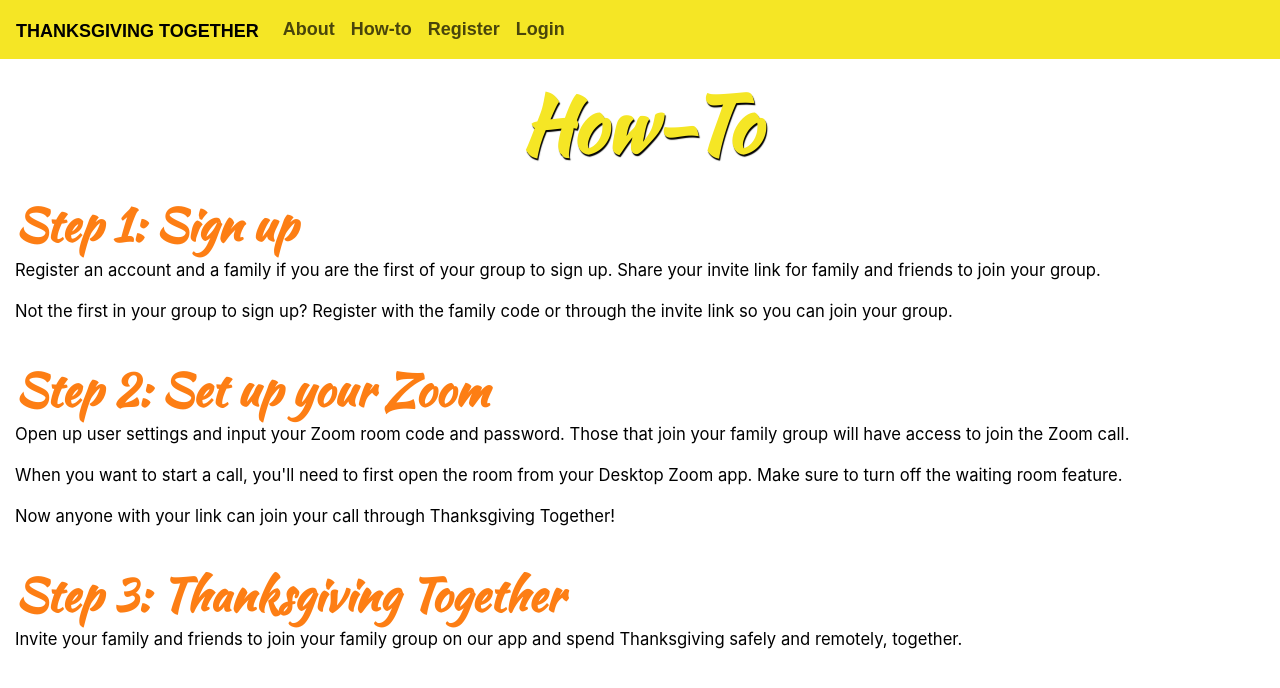
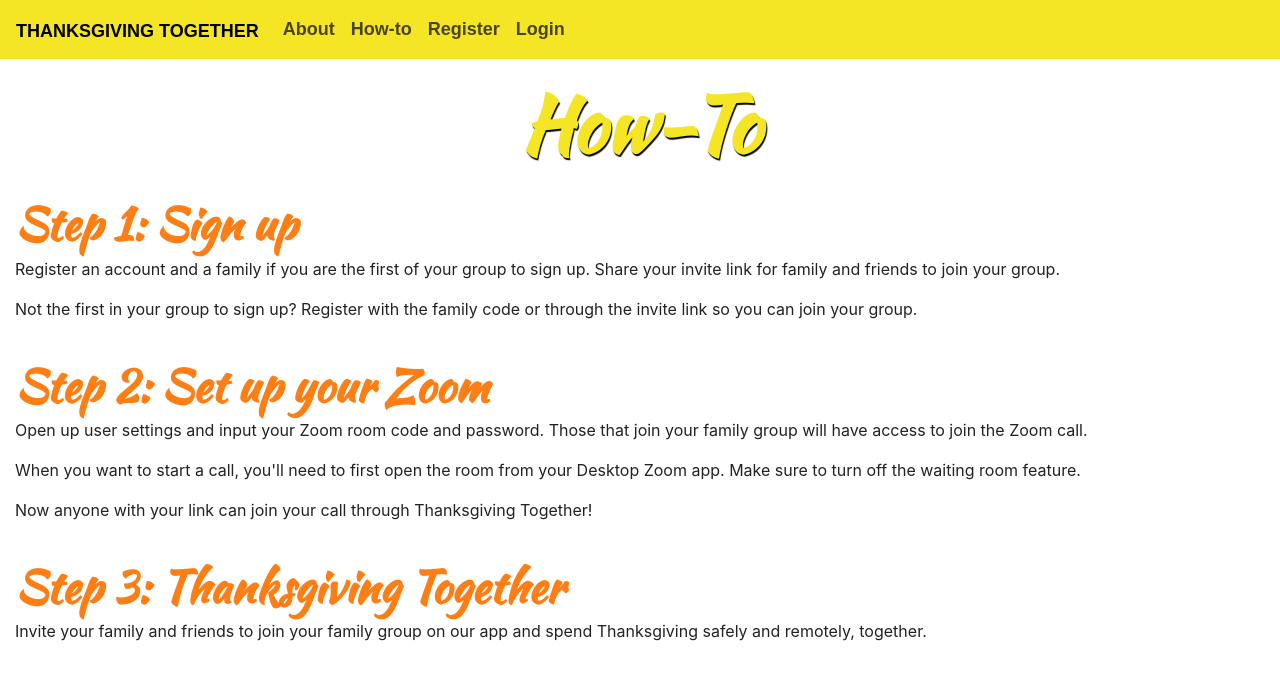
Before and after one commit to GAFelton/thanksgiving-together, a React (Create React App) app in the folder client/: page /how-to in a window 1280 px wide. Shown: the top 688 px of the page. Built offline with nearby package versions, Linux system fonts and the light colour scheme; no server answers; a web font is replaced by a local one.

Commit message:
Changed paragraph class to aboutParagraph.

```diff
--- a/client/src/components/About/index.js
+++ b/client/src/components/About/index.js
@@ -30,7 +30,7 @@ function About() {
         </Card.ImgOverlay>
       </Card>
       <br />
-      <div className="paragraph">
+      <div className="aboutParagraph">
         <p>
           With the ever increasing cases of Covid-19 and Thanksgiving coming up,
           it is more important than ever that people wear masks and refrain from
--- a/client/src/components/How/index.js
+++ b/client/src/components/How/index.js
@@ -2,7 +2,7 @@ import React from "react";
 
 function How() {
   return (
-    <div className="paragraph flex-container">
+    <div className="aboutParagraph flex-container">
       <h1 className="h1Style">
         How-To
       </h1>
```
